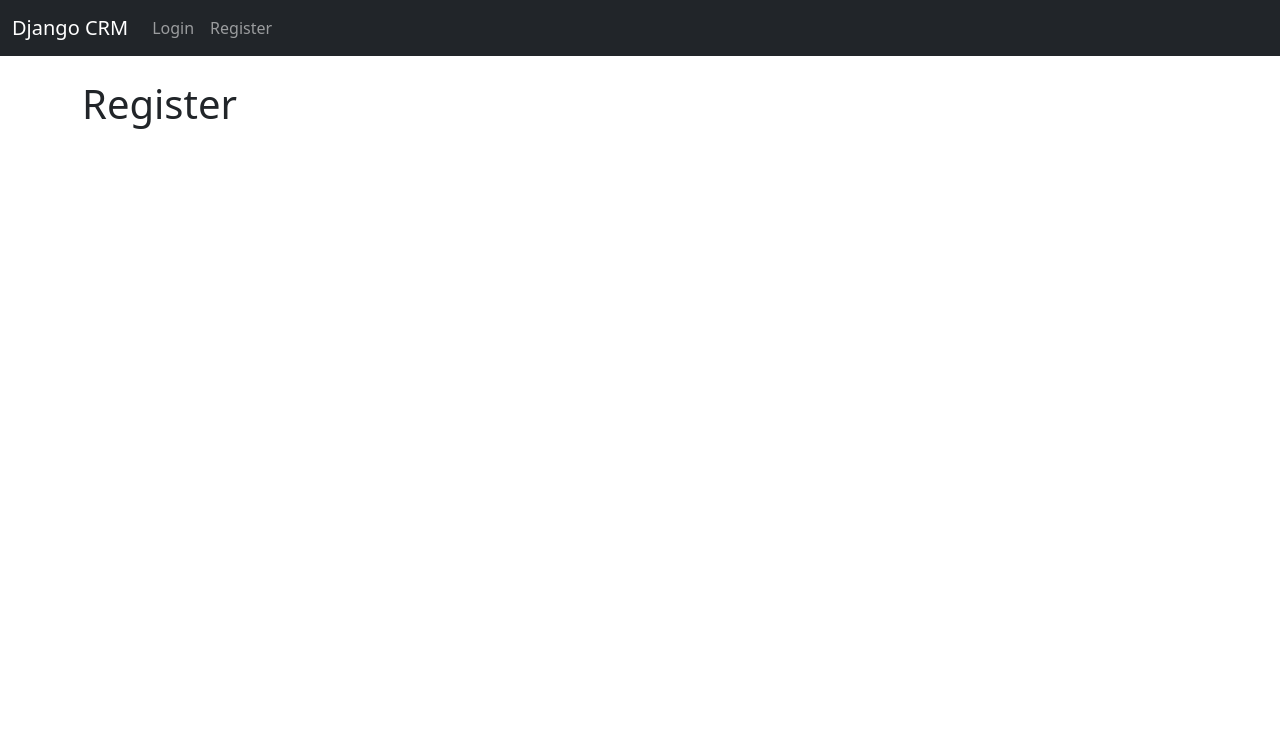
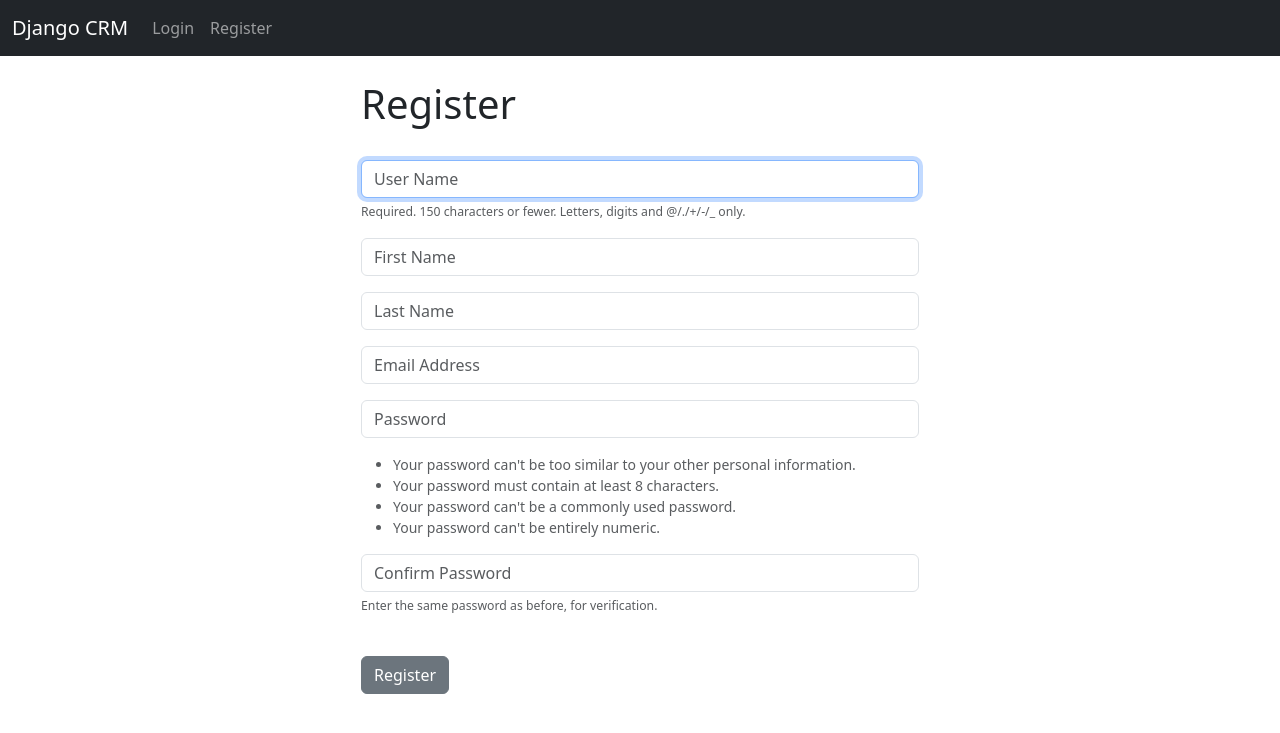
Before and after one commit to prjwlsingh/Django-CRM, a Django app: template website/templates/register.html in a window 1280 px wide. Shown: the top 733 px of the page. Run offline with Django 4.2, Linux system fonts and the light colour scheme; the template is opened without the code that fills it: values that come from a table or form of the project are taken from there, others are empty.

Commit message:
registration

```diff
--- a/website/forms.py
+++ b/website/forms.py
@@ -3,10 +3,30 @@ from django.contrib.auth.models import User
 from django import forms
 
 class SignUpForm(UserCreationForm):
-    email = forms.EmailField(label="", widget = forms.TextInput(attr={'class':'form-control', 'placeholder':'Email Address'}))
-    first_name =   forms.CharField(label="", max_length=100,widget = forms.TextInput(attr={'class':'form-control', 'placeholder':'First Name'}))
-    last_name = forms.CharField(label="", max_length=100,widget = forms.TextInput(attr={'class':'form-control', 'placeholder':'Last Name'}))
+	email = forms.EmailField(label="", widget=forms.TextInput(attrs={'class':'form-control', 'placeholder':'Email Address'}))
+	first_name = forms.CharField(label="", max_length=100, widget=forms.TextInput(attrs={'class':'form-control', 'placeholder':'First Name'}))
+	last_name = forms.CharField(label="", max_length=100, widget=forms.TextInput(attrs={'class':'form-control', 'placeholder':'Last Name'}))
 
-    class Meta:
-        model = User
-        fields = ('username', 'first_name', 'last_name', 'email', 'password1', 'password2')
+
+	class Meta:
+		model = User
+		fields = ('username', 'first_name', 'last_name', 'email', 'password1', 'password2')
+
+
+	def __init__(self, *args, **kwargs):
+		super(SignUpForm, self).__init__(*args, **kwargs)
+
+		self.fields['username'].widget.attrs['class'] = 'form-control'
+		self.fields['username'].widget.attrs['placeholder'] = 'User Name'
+		self.fields['username'].label = ''
+		self.fields['username'].help_text = '<span class="form-text text-muted"><small>Required. 150 characters or fewer. Letters, digits and @/./+/-/_ only.</small></span>'
+
+		self.fields['password1'].widget.attrs['class'] = 'form-control'
+		self.fields['password1'].widget.attrs['placeholder'] = 'Password'
+		self.fields['password1'].label = ''
+		self.fields['password1'].help_text = '<ul class="form-text text-muted small"><li>Your password can\'t be too similar to your other personal information.</li><li>Your password must contain at least 8 characters.</li><li>Your password can\'t be a commonly used password.</li><li>Your password can\'t be entirely numeric.</li></ul>'
+
+		self.fields['password2'].widget.attrs['class'] = 'form-control'
+		self.fields['password2'].widget.attrs['placeholder'] = 'Confirm Password'
+		self.fields['password2'].label = ''
+		self.fields['password2'].help_text = '<span class="form-text text-muted"><small>Enter the same password as before, for verification.</small></span>'
--- a/website/templates/register.html
+++ b/website/templates/register.html
@@ -1,7 +1,18 @@
 {% extends 'base.html' %}
 
 {% block content %}
+<div class="col-md-6 offset-md-3">
+<h1> Register</h1>
+<br/>
 
-<h1> Register</h1>
 
+<form method="POST" action="{% url 'home' %}">
+  {% csrf_token %}
+
+  {{ form.as_p }}
+
+    <br/>
+    <button type="submit" class="btn btn-secondary">Register</button>
+  </form>
+</div>
 {% endblock%}
```
Also changed, not shown: website/views.py (+16 -0 lines).
